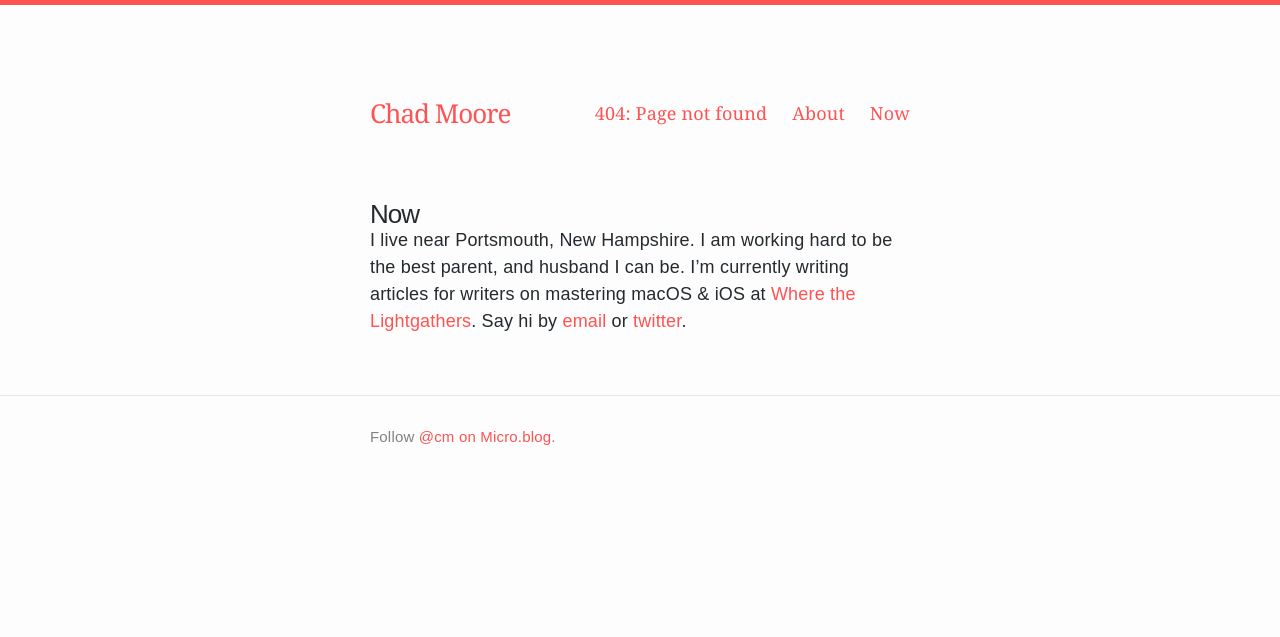
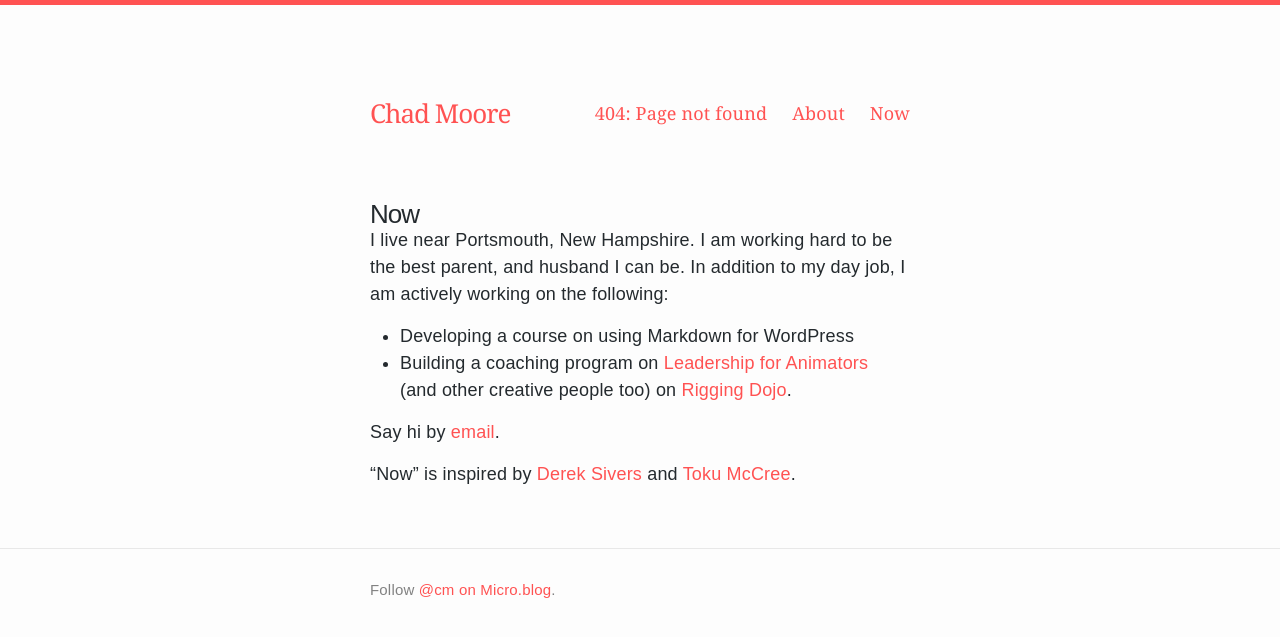
Before and after one commit to chadgmoore/chadgmoore.github.io, a Jekyll site: the page built from now.md, in a window 1280 px wide. Shown: the top 637 px of the page. Built offline with Jekyll 4.4.1, drawn with Linux system fonts in a browser that asks for light colours.

Commit message:
Mirroring from Micro.blog.

```diff
--- a/now.md
+++ b/now.md
@@ -3,6 +3,13 @@ title: "Now"
 permalink: "/now/"
 layout: page
 order: 2
-date: 2017-08-25 16:50 -0400
+date: 2017-09-21 22:16 -0400
 ---
-I live near Portsmouth, New Hampshire. I am working hard to be the best parent, and husband I can be. I'm currently writing articles for writers on mastering macOS & iOS at [Where the Lightgathers](http://wherethelightgathers.com). Say hi by [email](mailto:chad@chadmoore.net) or [twitter](http://www.twitter.com/@chad_g_moore).
+I live near Portsmouth, New Hampshire. I am working hard to be the best parent, and husband I can be. In addition to my day job, I am actively working on the following:
+
+- Developing a course on using Markdown for WordPress
+- Building a coaching program on [Leadership for Animators](http://www.riggingdojo.com/2017/08/19/leadership/) (and other creative people too) on [Rigging Dojo](http://www.riggingdojo.com).
+
+Say hi by [email](mailto:chad@chadmoore.net).
+
+"Now" is inspired by [Derek Sivers](https://sivers.org/now) and [Toku McCree](http://unexecutive.com/now).
```
